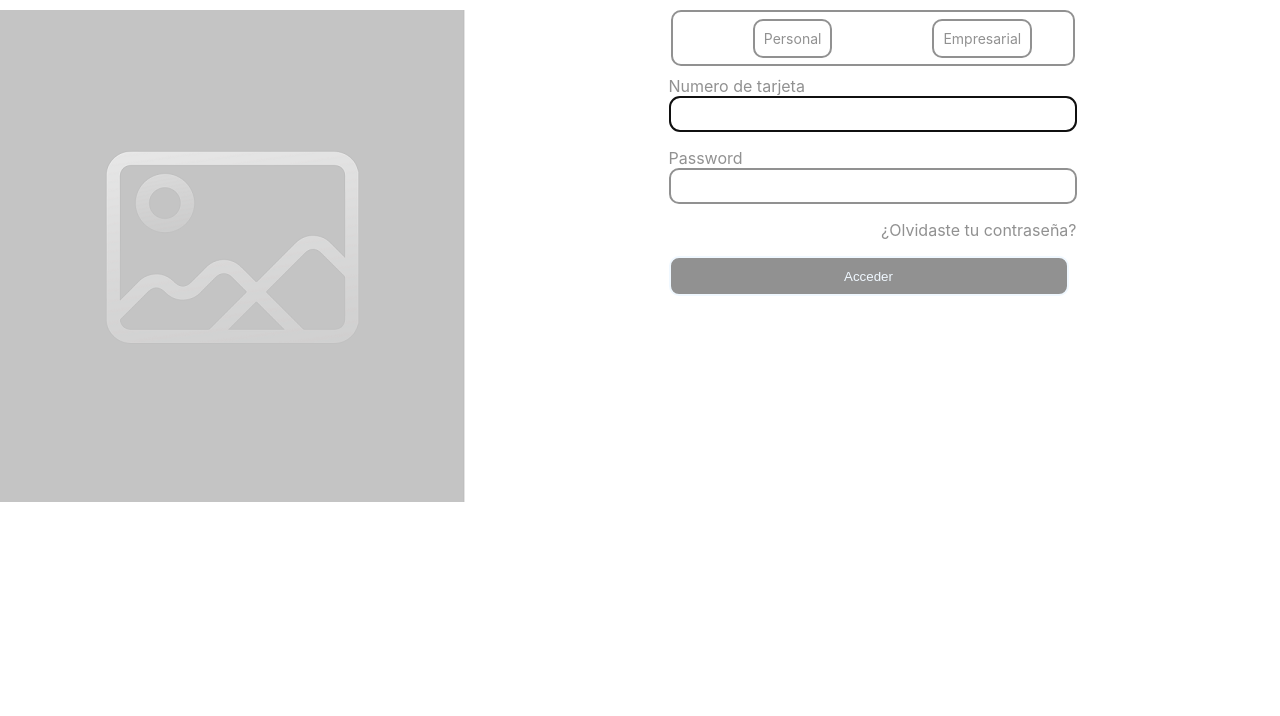
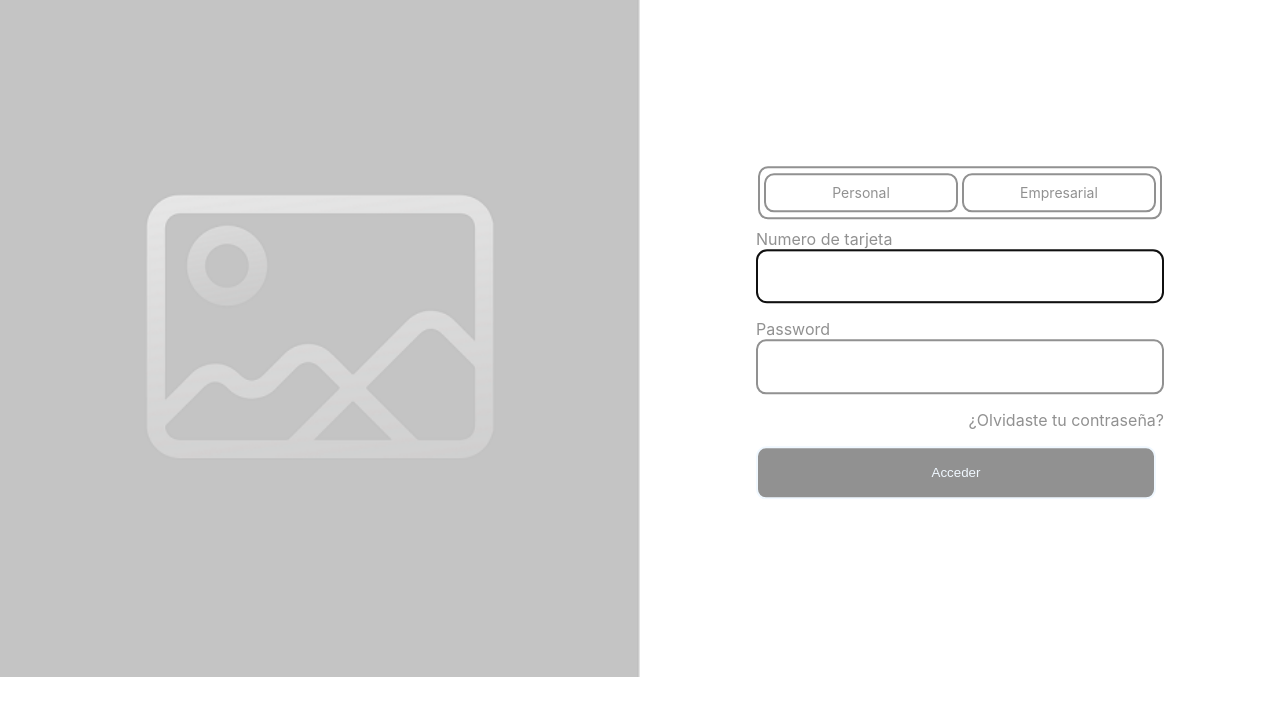
Before and after one commit to mikelmulti460/BancoSaintPatrickProjectFE, a React app in the folder Front-end/: page / in a window 1280 px wide. Built offline with nearby package versions, Linux system fonts and the light colour scheme.

Commit message:
Avance maquetación

```diff
--- a/Front-end/src/login/login.css
+++ b/Front-end/src/login/login.css
@@ -2,11 +2,12 @@
   --color-theme: rgb(145, 145, 145);
 }
 
-.img{float: left;}
+.img{
+  float: left;
+}
 
 .cardlogin {
-
-  margin-top: 10px;
+  transform: translateY(50%);
 }
 
 .list-container{
@@ -24,17 +25,21 @@
 .list-container .lists li a{
     width: 200;
     text-decoration: none;
-    margin: 0px 50px;
+    margin-right: 0px;
+    margin-left: 0px;
     padding:9px;
     border-radius: 10px;
     transition: 0.3s;
     font-size: 14px;
 }
 
-.list-container .lists li a.tipo-ingr{
+.list-container .lists li{
     text-align: center;
     border: 2px solid;
     color: var(--color-theme);
+    width: 47.5%;
+    margin-left: 1%;
+    border-radius: 10px;
 }
 
 .list-container .lists li a:hover{
@@ -82,3 +87,42 @@ a{
   text-decoration: none;
   color: var(--color-theme);
 }
+.division{
+  width: 50%;
+  float: left;
+}
+.img.division img{
+  width: 100%;
+  flex:1;
+}
+
+.img.division{
+  display: -ms-flex;
+  display: -webkit-flex;
+  display: flex;
+}
+
+.cardlogin.division .lists{
+  margin-right: 0px;
+  margin-left: 0px;
+  padding-left: 0px;
+  padding-right: 0px;
+  width: 100%;
+  margin-top: 1%;
+  margin-bottom: 1%;
+}
+
+.cardlogin.division a{
+  display: block;
+}
+
+.list-container .lists li a:hover{
+  border-radius: 8px;
+}
+.cardlogin.division .list-container, #CardNumber, #Pin, .btn-acceder{
+height: 48.67px;
+}
+.btn-acceder{
+padding-top: 17.33px;
+padding-bottom: 31.34px;
+}
--- a/Front-end/src/login/login.js
+++ b/Front-end/src/login/login.js
@@ -61,10 +61,10 @@ const Login =() => {
     </section>):
     (
     <div className="general">
-      <div className="img">
+      <div className="img division">
         <img src={frame}/>
       </div>
-    <div className="cardlogin">
+      <div className="cardlogin division">
         <div className="list-container">
           <ul className="lists">
             <li><a href="#" className="tipo-ingr">Personal</a></li>
```
Lines whose indentation alone changed are shown as unchanged.
